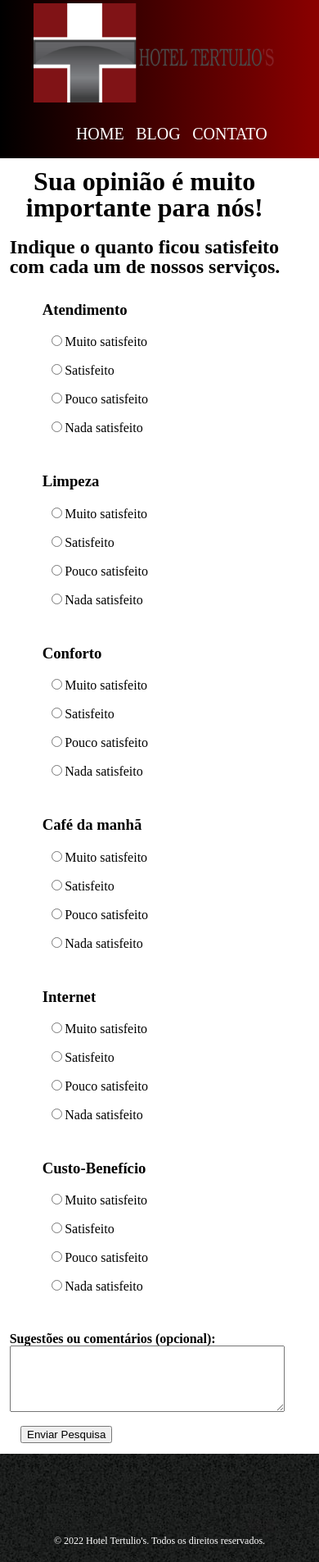
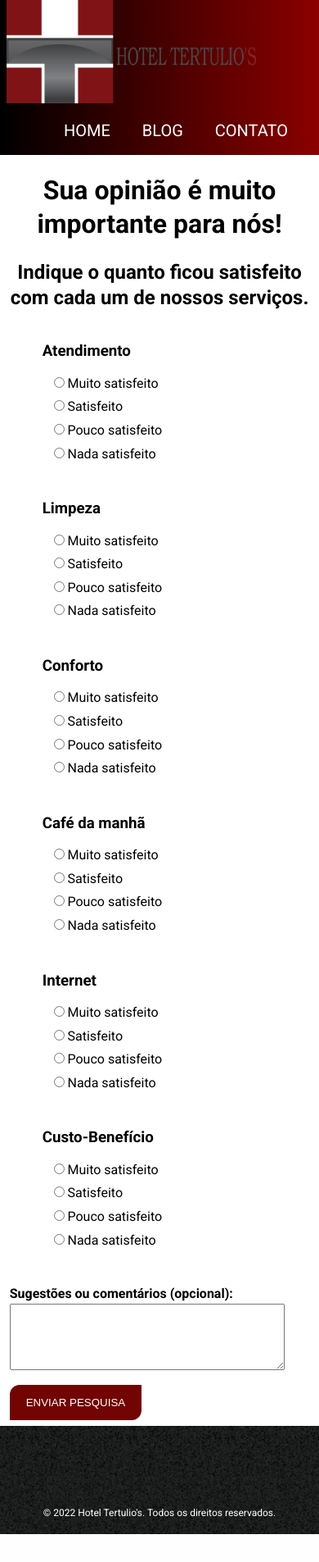
Before and after one commit to WellintonRafael/pesquisa_de_satisfacao, a Flask app: page / in a window 390 px wide. Shown: the whole page at 82% size. After the commit the page ends 1871 px from the top, so only its background shows below. Run offline with Flask 2, Linux system fonts and the light colour scheme.

Commit message:
Alteração do tipo de fonte

```diff
--- a/static/homepage.css
+++ b/static/homepage.css
@@ -1,11 +1,16 @@
+body {
+    font-family: 'Roboto', sans-serif;
+}
+
 .logo_hotel {
-    width: 300px;
-    margin-left: 30px;
-    padding: 1% 0 1% 0;
+    width: 380px;
+    margin: 0 0 0 2%;
+
 }
 
 header {
     background: rgb(90,0,0);
+    margin: 0 0 0 0;
 }
 
 main {
@@ -13,25 +18,20 @@ main {
 }
 
 .caixa {
-    z-index: 5;
-    box-sizing: border-box;
-    top: 0px;
-    left: 0;
-    width: 100%;
     background-image: linear-gradient(to right,#000000, #8B0000);
 }
 
 nav {
     position: absolute;
     top: 50px;
-    right: 100px;
+    right: 4%;
     padding: 1% 0 1% 0;
 }
 
 nav li {
     display: inline;
-    margin: 0 0 0 40px;
-    padding: 5px;
+    margin: 0 0 0 20px;
+    padding: 10px;
 }
 
 nav a {
@@ -43,26 +43,37 @@ nav a {
 
 nav a:hover {
     text-decoration: underline;
-    transition: 0.3s all;
+}
+
+.titulo-principal, .titulo-pergunta {
+    line-height: 1.3em;
 }
 
 .item-avaliado {
-    margin: 2em 0 0 0;
+    margin: 2.5em 0 0 0;
     display: block;
 }
 
 .item {
     display: block;
-    padding: 0 0 1em 2%;
+    padding: 0 0 0.6em 3%;
 }
 
 textarea {
-    width: 70%
+    width: 70%;
+    margin: 1% 0 0 0;
 }
 
 .botao {
     display: block;
-    margin: 1em;
+    text-transform: uppercase;
+    color: #fff;
+    text-shadow: 0 0 3px #720404;
+    background-color: #720404;
+    border: 0;
+    padding: 14px 20px;
+    margin: 4% 0 2% 0;
+    border-radius: 12px 0 12px 0;
 }
 
 #logo_hotel_footer {
@@ -88,14 +99,21 @@ footer {
 }
 
 
-@media screen and (max-width: 700px) {
-    header, .caixa, main, footer, copyright, .facebook {
+@media screen and (max-width: 715px) {
+    .logo_hotel {
+        width: 80%;
+    }
+
+    main, footer, copyright, .facebook {
         width: auto;
     }
-    h1 {
-        width: 90%;
+
+
+    .titulo-principal, .titulo-pergunta {
+        width: 100%;
         text-align: center;
-        margin: 0;
+        margin: 3% 0 0 0;
+        padding: 3% 0 0 0;
 
     }
     nav {
@@ -111,12 +129,11 @@ footer {
         left: 0;
         right: 0;
         padding: 0;
-        margin: 0 3% 0 0;
+        margin: 0 5% 0 5%;
         text-align:center;
     }
 
     textarea {
         width: 90%
     }
-
 }
--- a/templates/homepage.html
+++ b/templates/homepage.html
@@ -6,12 +6,13 @@
     <title>Pesquisa de Satisfação</title>
     <link rel="stylesheet" href="{{ url_for('static', filename= 'reset.css') }}">
     <link rel="stylesheet" href="{{ url_for('static', filename= 'homepage.css') }}">
+    <link href="{{ 'https://fonts.googleapis.com/css?family=Roboto:300,400,500,700,900' }}" rel="stylesheet">
 
 </head>
 <body>
     <header>
         <div class="caixa">
-            <h1><img class="logo_hotel" src="{{ url_for('static', filename= 'logo_hotel.png') }}"></h1>
+            <img class="logo_hotel" src="{{ url_for('static', filename= 'logo_hotel.png') }}">
             <nav>
                 <ul>
                     <li><a href="https://www.hoteltertulios.com.br/">Home</a></li>
```
